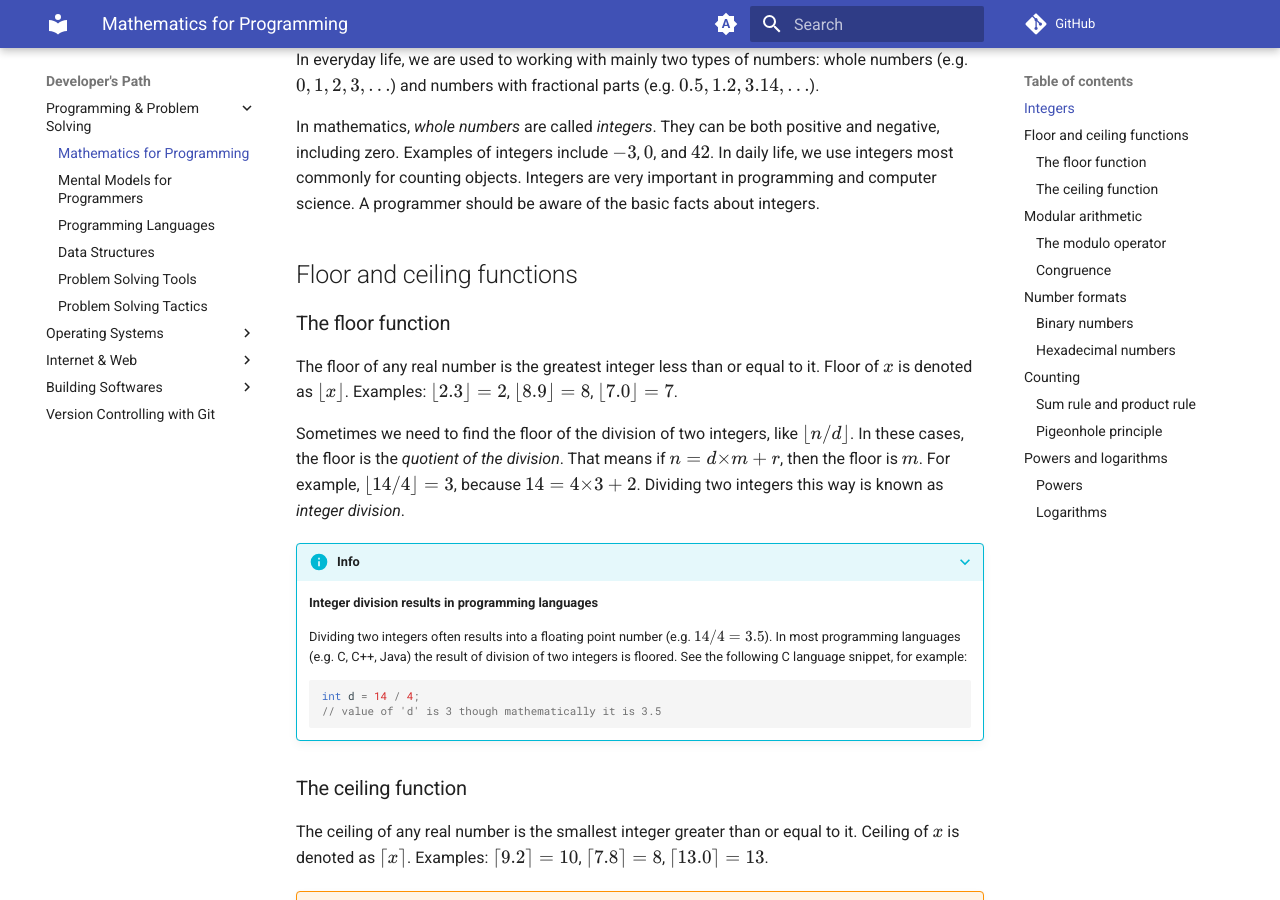
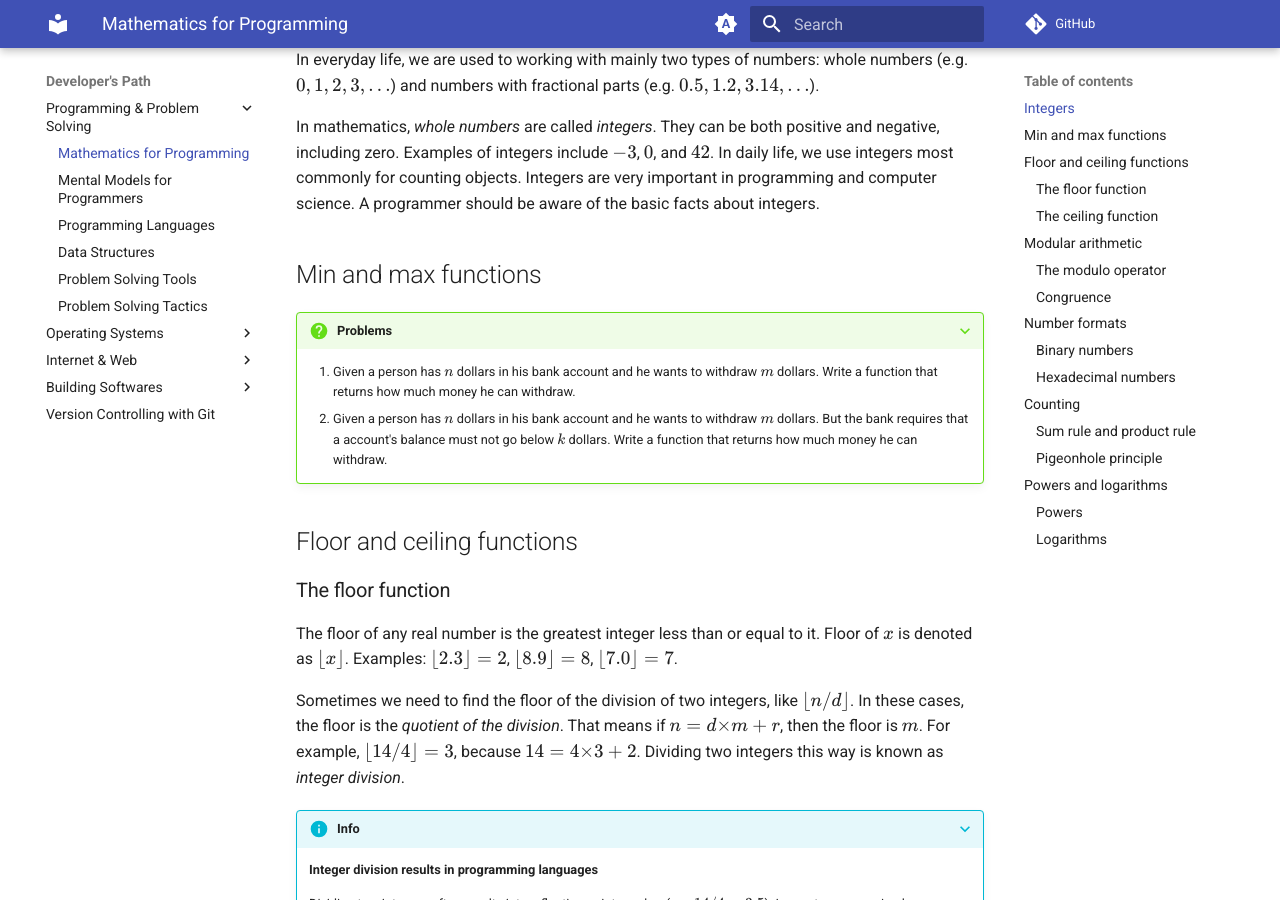
Before and after one commit to gharials/dev-path, an MkDocs documentation site: the page built from docs/programming/math-prog.md, in a window 1280 px wide and 900 px high, scrolled down 326 px. Built offline with MkDocs 1.6.1 and Material for MkDocs 9.7.7, drawn with Linux system fonts in a browser that asks for light colours; comment, search, counter and statistics services are not loaded.

Commit message:
min and max function problems.

```diff
--- a/docs/programming/math-prog.md
+++ b/docs/programming/math-prog.md
@@ -7,6 +7,12 @@ Mathematics for programming is mainly about [integers](#integers). There's a ded
 In everyday life, we are used to working with mainly two types of numbers: whole numbers (e.g. $0, 1, 2, 3, ...$) and numbers with fractional parts (e.g. $0.5, 1.2, 3.14, ...$).
 
 In mathematics, _whole numbers_ are called _integers_. They can be both positive and negative, including zero. Examples of integers include $-3$, $0$, and $42$. In daily life, we use integers most commonly for counting objects. Integers are very important in programming and computer science. A programmer should be aware of the basic facts about integers.
+
+## Min and max functions
+
+???+ question "Problems"
+    1. Given a person has $n$ dollars in his bank account and he wants to withdraw $m$ dollars. Write a function that returns how much money he can withdraw.
+    2. Given a person has $n$ dollars in his bank account and he wants to withdraw $m$ dollars. But the bank requires that a account's balance must not go below $k$ dollars. Write a function that returns how much money he can withdraw.
 
 ## Floor and ceiling functions
 
```
